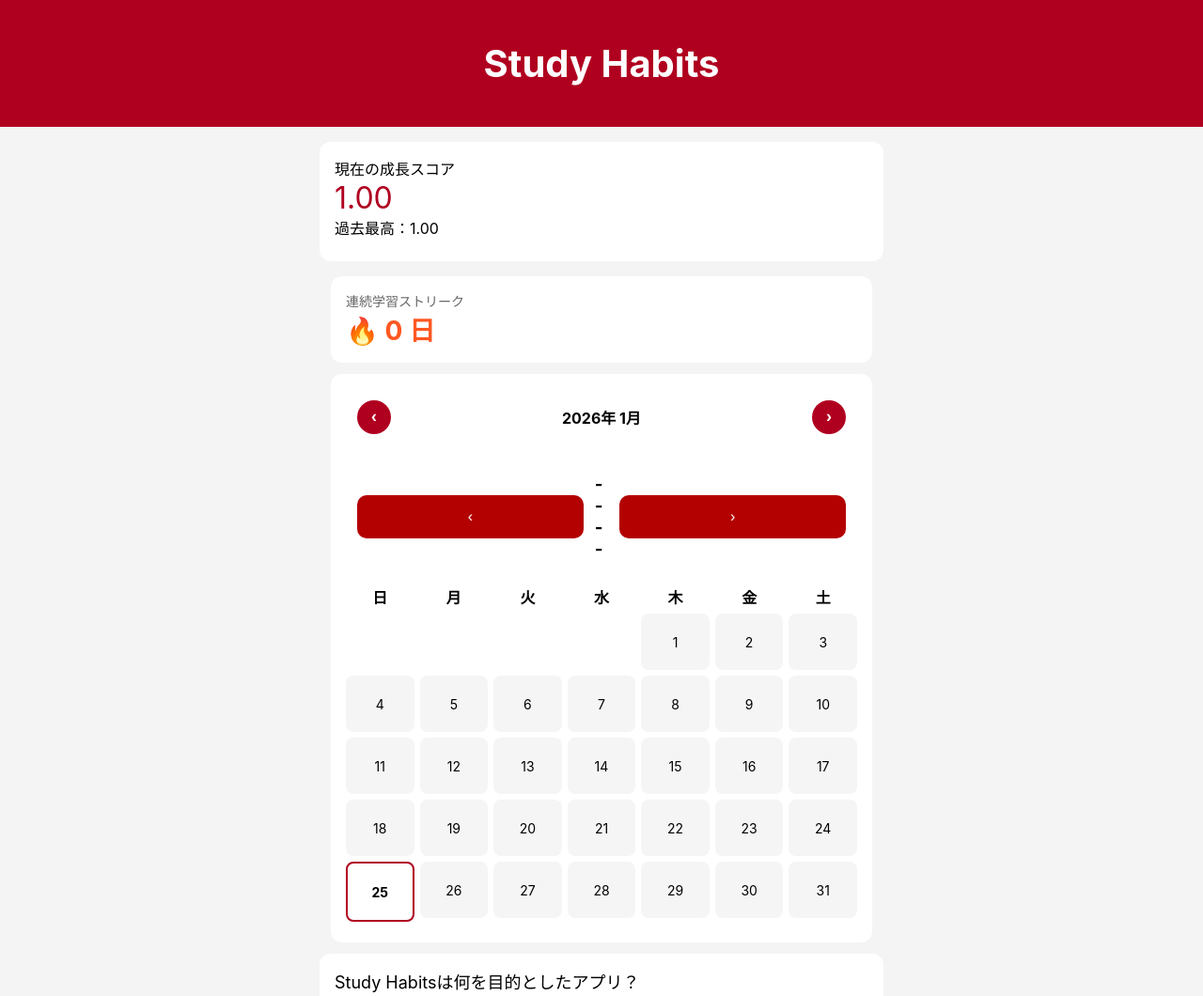
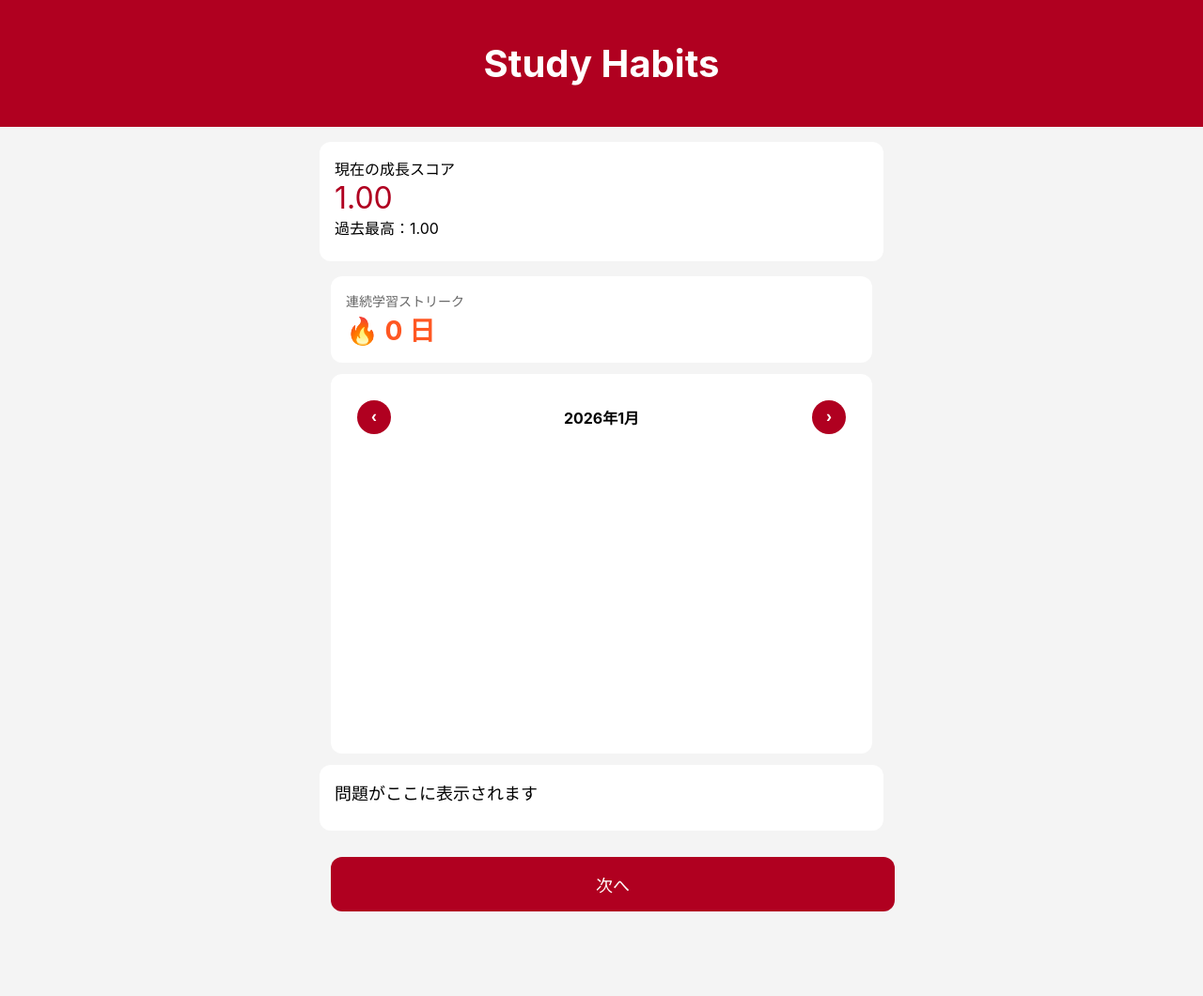
Before and after one commit to jinmaru11/study-habits, a plain HTML site: page index.html in a window 1280 px wide. Shown: the top 1060 px of the page at 94% size. After the commit the page ends 998 px from the top, so only its background shows below. Drawn offline with Linux system fonts and the light colour scheme.

Commit message:
Update index.html

```diff
--- a/index.html
+++ b/index.html
@@ -142,17 +142,6 @@ button {
   <button class="month-btn" onclick="nextMonth()">›</button>
 </div>
 
-  <div style="
-    display:flex;
-    align-items:center;
-    justify-content:space-between;
-    margin-bottom:8px;
-  ">
-    <button onclick="prevMonth()">‹</button>
-    <h3 id="calendarTitle">----</h3>
-    <button onclick="nextMonth()">›</button>
-  </div>
-
   <div id="calendar"
        style="display:grid;
               grid-template-columns:repeat(7,1fr);
@@ -245,14 +234,13 @@ function renderCalendar(year, month) {
 
     calendar.appendChild(cell);
   }
-  // 6週（42マス）に揃える
- const totalCells =
-   7 + firstDay + lastDate; // 曜日 + 空白 + 日付
- const remaining = 42 - (totalCells - 7);
 
- for (let i = 0; i < remaining; i++) {
-   calendar.appendChild(document.createElement("div"));
- }
+  // ===== 6週（42日）に固定 =====
+const totalCellsNow = calendar.children.length;
+
+// 曜日7 + 日付42 = 49
+for (let i = totalCellsNow; i < 49; i++) {
+  calendar.appendChild(document.createElement("div"));
 }
 
 function calculateStreak() {
@@ -275,8 +263,6 @@ function calculateStreak() {
 
   return streak;
 }
-// 初回描画
-renderCalendar();
 
 const streak = calculateStreak();
 document.getElementById("streakCount").textContent =
```
